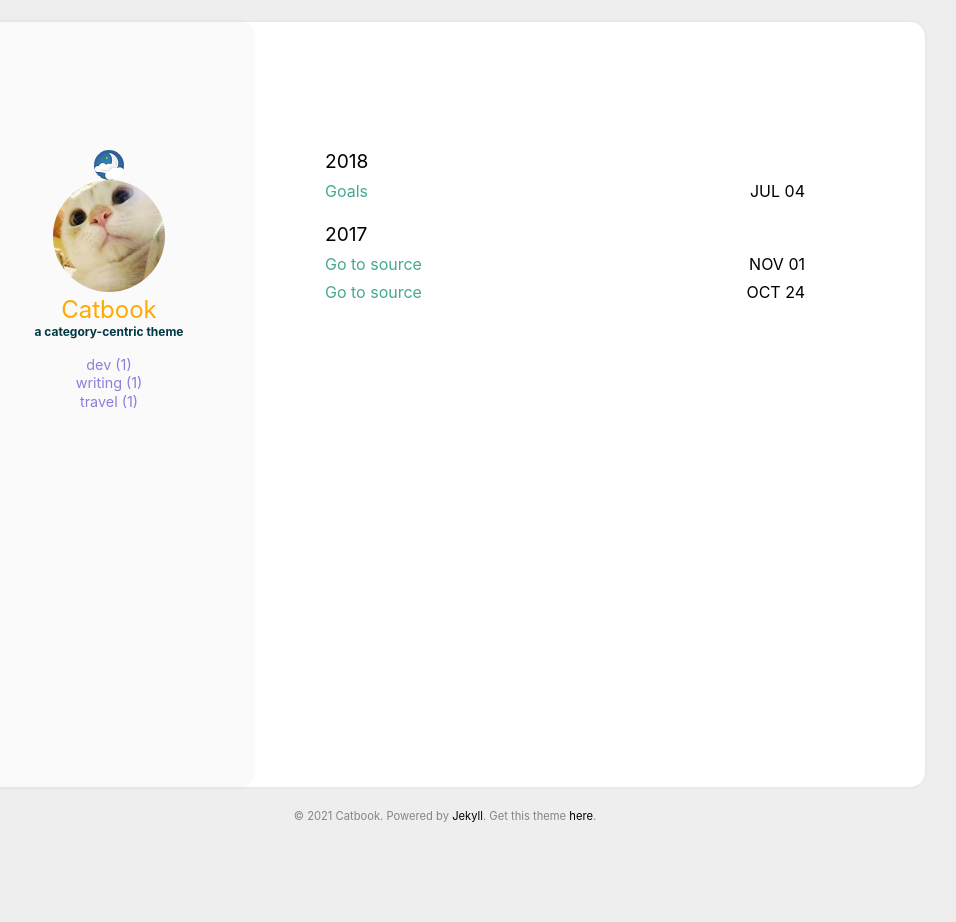
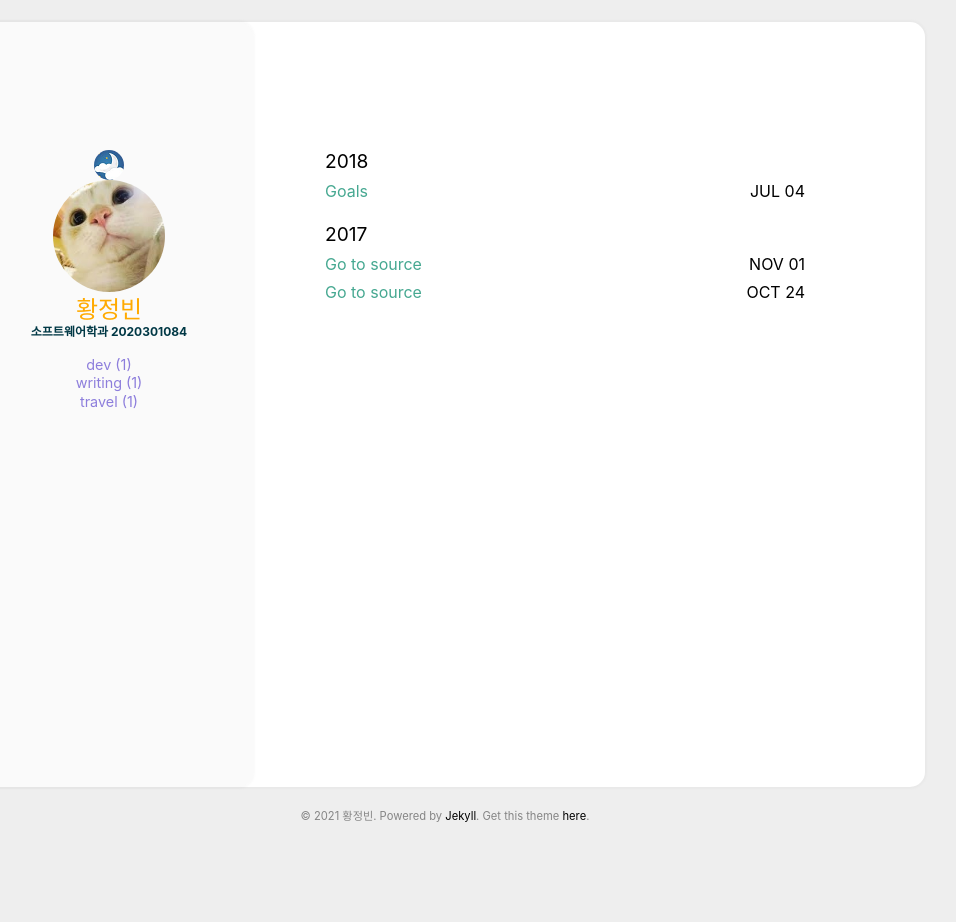
Before and after one commit to HwangJeongBin/HwangJeongBin.github.io, a Jekyll site: the page built from index.html, in a window 1280 px wide. Shown: the whole page, without its empty margins (195-1151 px from the left). Built offline with Jekyll 4.4.1, drawn with Linux system fonts in a browser that asks for light colours.

Commit message:
Update _config.yml

```diff
--- a/_config.yml
+++ b/_config.yml
@@ -20,10 +20,10 @@ cusdis:
     app_id: #your cusdis app_id
 
 user:
-  name: Catbook
+  name: 황정빈
   pic: /assets/img/cat.jpg
   picAlt: "catbook"
-  job: a category-centric theme
+  job: 소프트웨어학과 2020301084
   aboutme: true # comment this out if you don't need the 'about' page.
 
 exclude:
```
